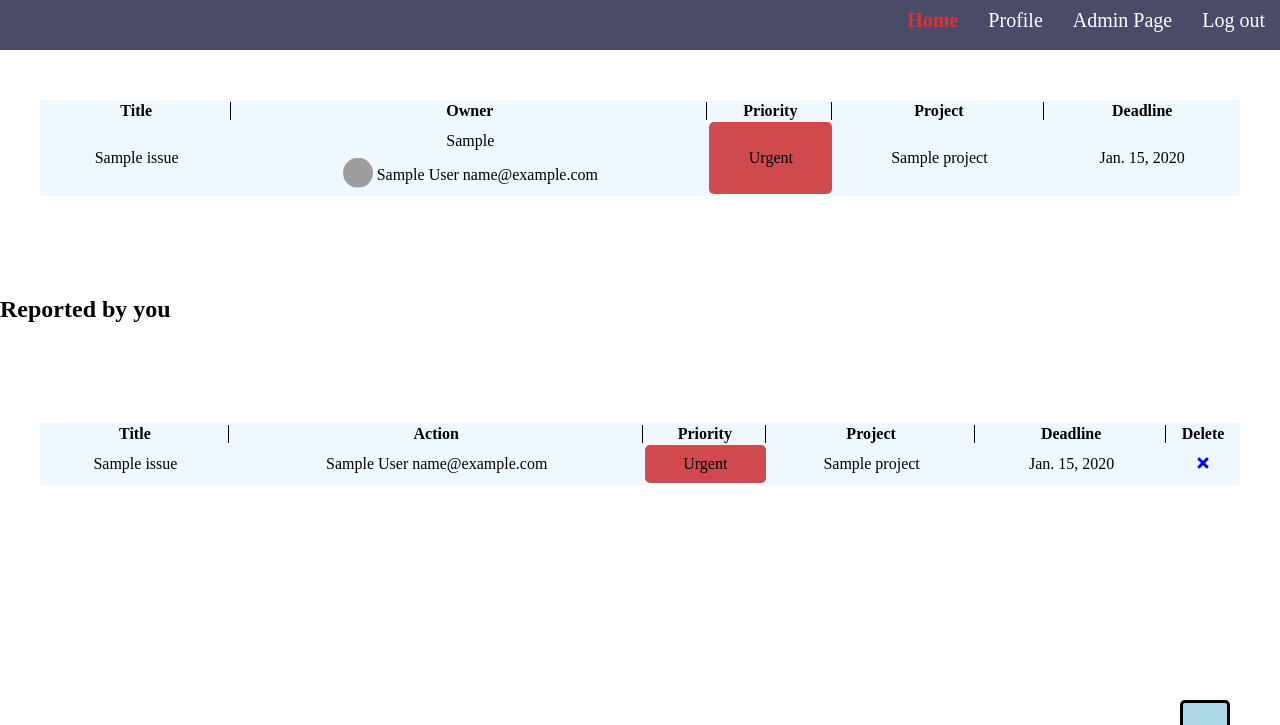
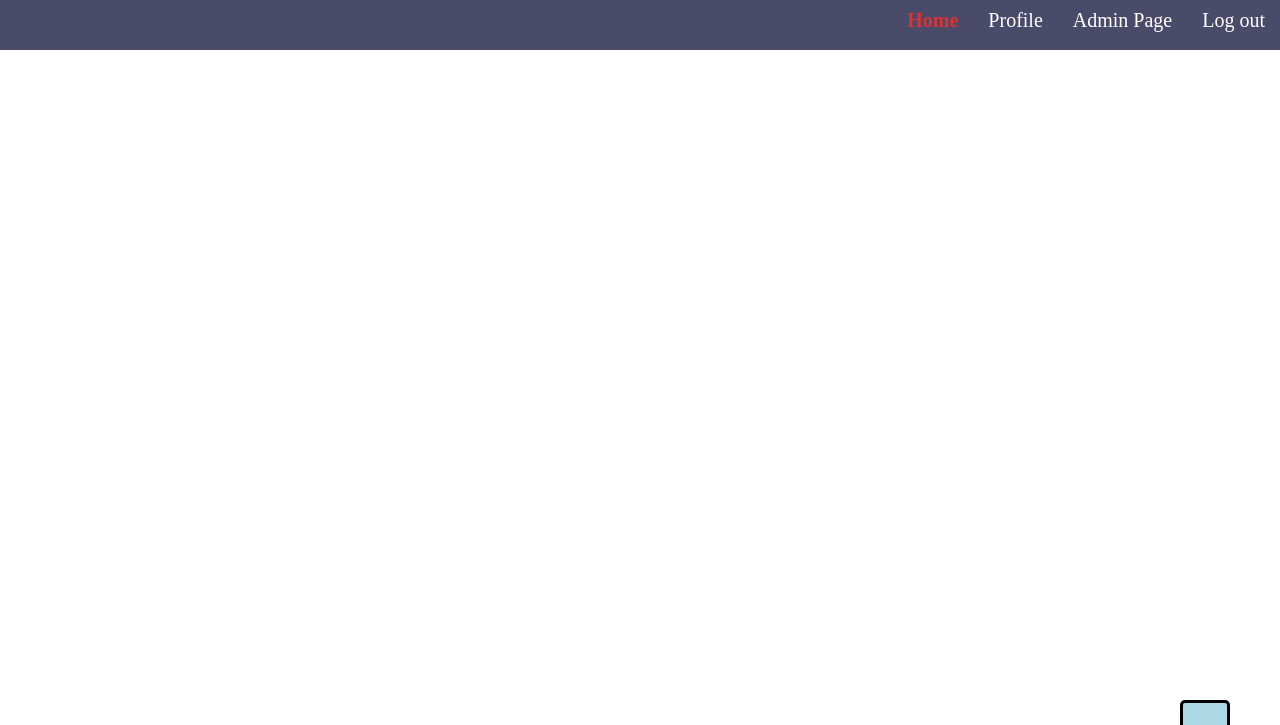
Before and after one commit to Karol204/BugTracker, a Django app: page /homePage in a window 1280 px wide. Shown: the top 725 px of the page. Run offline with Django 3.2, Linux system fonts and the light colour scheme; a user stored in the database is signed in; tables that the repository leaves empty hold one stand-in row (values such as "Sample post"); some web fonts are replaced; grey boxes are pictures that could not be loaded.

Commit message:
Remodeling

```diff
--- a/pages/admin.py
+++ b/pages/admin.py
@@ -1,5 +1,5 @@
 from django.contrib import admin
-from .models import Issue, Employee, Project
+from .models import Issue, Employee, Project, Group
 # Register your models here.
 
 
@@ -15,6 +15,9 @@ class EmployeeAdmin(admin.ModelAdmin):
 class ProjectAdmin(admin.ModelAdmin):
     list_display = ('project_name', 'description', 'deadline')
 
+class GroupAdmin(admin.ModelAdmin):
+    list_display = ('name', 'developers', 'project')
+
 
 
 admin.site.register(Issue, IssueAdmin)
--- a/pages/models.py
+++ b/pages/models.py
@@ -7,7 +7,6 @@ Types = (('Bug', 'Bug'), ('Data', 'Database'), ('Front', 'Front-end'))
 Positions = (('fron', 'Front-end developer'), ('back', 'Back-end developer'), ('data', 'Data scientist'),('project', 'Project manager'))
 
 Priority = (('Urgent', 'Urgent'), ('ASAP', 'ASAP'), ('Normal', 'Normal'))
-
 
 
 
@@ -47,3 +46,9 @@ class Issue(models.Model):
 
     def __str__(self):
         return f'{self.issue_name}'
+
+
+class Group(models.Model):
+    name = models.CharField(max_length=64)
+    developers = models.ForeignKey(Employee, on_delete=models.CASCADE)
+    project = models.ForeignKey(Project, on_delete=models.CASCADE)
--- a/pages/views.py
+++ b/pages/views.py
@@ -15,18 +15,18 @@ class LandingPage(View):
 
 class HomePage(LoginRequiredMixin, View):
 
-
     def get(self, request):
         form = BugReportForm()
         user_id = request.user.id
+
         employee = Employee.objects.filter(account_id=user_id)
         if len(employee) == 1:
             employee_id = Employee.objects.get(account_id=user_id).id
             reported_by_you = Issue.objects.filter(reported_id=employee_id)
-            issues = Issue.objects.all()
+            projects = Project.objects.filter(devs=employee_id)
             ctx = {
                 'reported_by_you': reported_by_you,
-                'issues': issues,
+                'projects': projects,
                 'form': form
             }
             return render(request, 'HomePage.html', ctx)
@@ -52,7 +52,6 @@ class HomePage(LoginRequiredMixin, View):
         new_bug.due_date = due_date
         new_bug.description = description
         new_bug.save()
-        print(new_bug)
         return HttpResponse('Success')
 
 
@@ -68,7 +67,6 @@ class ProjectDetalisView(LoginRequiredMixin, View):
 
 class NewBugView(LoginRequiredMixin, View):
 
-    login_url = '/accounts/login'
 
     def get(self, request):
         form = BugReportForm()
--- a/templates/HomePage.html
+++ b/templates/HomePage.html
@@ -5,76 +5,88 @@
 {% block content %}
 
 
+    {% for project in projects %}
 
 
 
-    <div class="table-container">
-        <div >
-            <table class="table">
-                  <tr class="inside-content">
-                    <th>Title</th>
-                    <th>Owner</th>
-                    <th>Priority</th>
-                    <th>Project</th>
-                    <th>Deadline</th>
-                  </tr>
-                {% for issue in issues %}
 
-                    <tr class="inside-content">
-                        <td class="title inactive">{{ issue.issue_name }}</td>
-                        <td><p>{{ issue.reported.profil_pic }}</p>
-
-                            {% if issue.reported.profil_pic %}
-                                    <img class="prof-pic" src="{{ issue.reported.profil_pic.url }}" alt="{{ employee.first_name }}" width="240px">
-                            {% else %}
-                                    <img class="prof-pic def" src="static/images/profileImg/default.jpg" alt="{{ employee.first_name }}" width="240px">
-                            {% endif %}
-                            {{ issue.reported }}</td>
-                        <td class="priorityType">{{ issue.priority }}</td>
-                        <td>{{ issue.project }}</td>
-                        <td>{{ issue.due_date }}</td>
-                    </tr>
-
-                {% endfor %}
-            </table>
+    {% endfor %}
 
 
-        </div>
-
-    </div>
-
-    <h2>Reported by you</h2>
-    <div class="table-container">
-        <div >
-            <table class="table">
-                  <tr class="inside-content">
-                    <th>Title</th>
-                    <th>Action</th>
-                    <th>Priority</th>
-                    <th>Project</th>
-                    <th>Deadline</th>
-                    <th>Delete</th>
-                  </tr>
-                {% for yourIssue in reported_by_you %}
-
-                    <tr class="inside-content">
-                        <td class="title inactive" data-id="{{ yourIssue.id }}">
-                            {{ yourIssue.issue_name }}
-                        </td>
-                        <td>{{ yourIssue.reported }}</td>
-                        <td class="priorityType">{{ yourIssue.priority }}</td>
-                        <td>{{ yourIssue.project }}</td>
-                        <td>{{ yourIssue.due_date }}</td>
-                        <td><a href="/delete/{{ yourIssue.id }}"><i class="fas fa-times" ></i></a></td>
-                    </tr>
-
-                {% endfor %}
-            </table>
 
 
-        </div>
 
-    </div>
+
+{##}
+{##}
+{##}
+{##}
+{#    <div class="table-container">#}
+{#        <div >#}
+{#            <table class="table">#}
+{#                  <tr class="inside-content">#}
+{#                    <th>Title</th>#}
+{#                    <th>Owner</th>#}
+{#                    <th>Priority</th>#}
+{#                    <th>Project</th>#}
+{#                    <th>Deadline</th>#}
+{#                  </tr>#}
+{#                {% for issue in issues %}#}
+{##}
+{#                    <tr class="inside-content">#}
+{#                        <td class="title inactive">{{ issue.issue_name }}</td>#}
+{#                        <td>#}
+{#                            {% if issue.reported.profil_pic %}#}
+{#                                    <img class="prof-pic" src="{{ issue.reported.profil_pic.url }}" alt="{{ employee.first_name }}" width="240px">#}
+{#                            {% else %}#}
+{#                                    <img class="prof-pic def" src="static/images/profileImg/default.jpg" alt="{{ employee.first_name }}" width="240px">#}
+{#                            {% endif %}#}
+{#                            {{ issue.reported }}</td>#}
+{#                        <td class="priorityType">{{ issue.priority }}</td>#}
+{#                        <td>{{ issue.project }}</td>#}
+{#                        <td>{{ issue.due_date }}</td>#}
+{#                    </tr>#}
+{##}
+{#                {% endfor %}#}
+{#            </table>#}
+{##}
+{##}
+{#        </div>#}
+{##}
+{#    </div>#}
+{##}
+{#    <h2>Reported by you</h2>#}
+{#    <div class="table-container">#}
+{#        <div >#}
+{#            <table class="table">#}
+{#                  <tr class="inside-content">#}
+{#                    <th>Title</th>#}
+{#                    <th>Action</th>#}
+{#                    <th>Priority</th>#}
+{#                    <th>Project</th>#}
+{#                    <th>Deadline</th>#}
+{#                    <th>Delete</th>#}
+{#                  </tr>#}
+{#                {% for yourIssue in reported_by_you %}#}
+{##}
+{#                    <tr class="inside-content">#}
+{#                        <td class="title inactive" data-id="{{ yourIssue.id }}">#}
+{#                            {{ yourIssue.issue_name }}#}
+{#                        </td>#}
+{#                        <td>{{ yourIssue.reported }}</td>#}
+{#                        <td class="priorityType">{{ yourIssue.priority }}</td>#}
+{#                        <td>{{ yourIssue.project }}</td>#}
+{#                        <td>{{ yourIssue.due_date }}</td>#}
+{#                        <td><a href="/delete/{{ yourIssue.id }}"><i class="fas fa-times" ></i></a></td>#}
+{#                    </tr>#}
+{##}
+{#                {% endfor %}#}
+{#            </table>#}
+{##}
+{##}
+{#        </div>#}
+{##}
+{#    </div>#}
 
     <button class="btnshowingForm"><p>Report issue</p></button>
 
```
Also changed, not shown: pages/migrations/0008_group.py (added).
